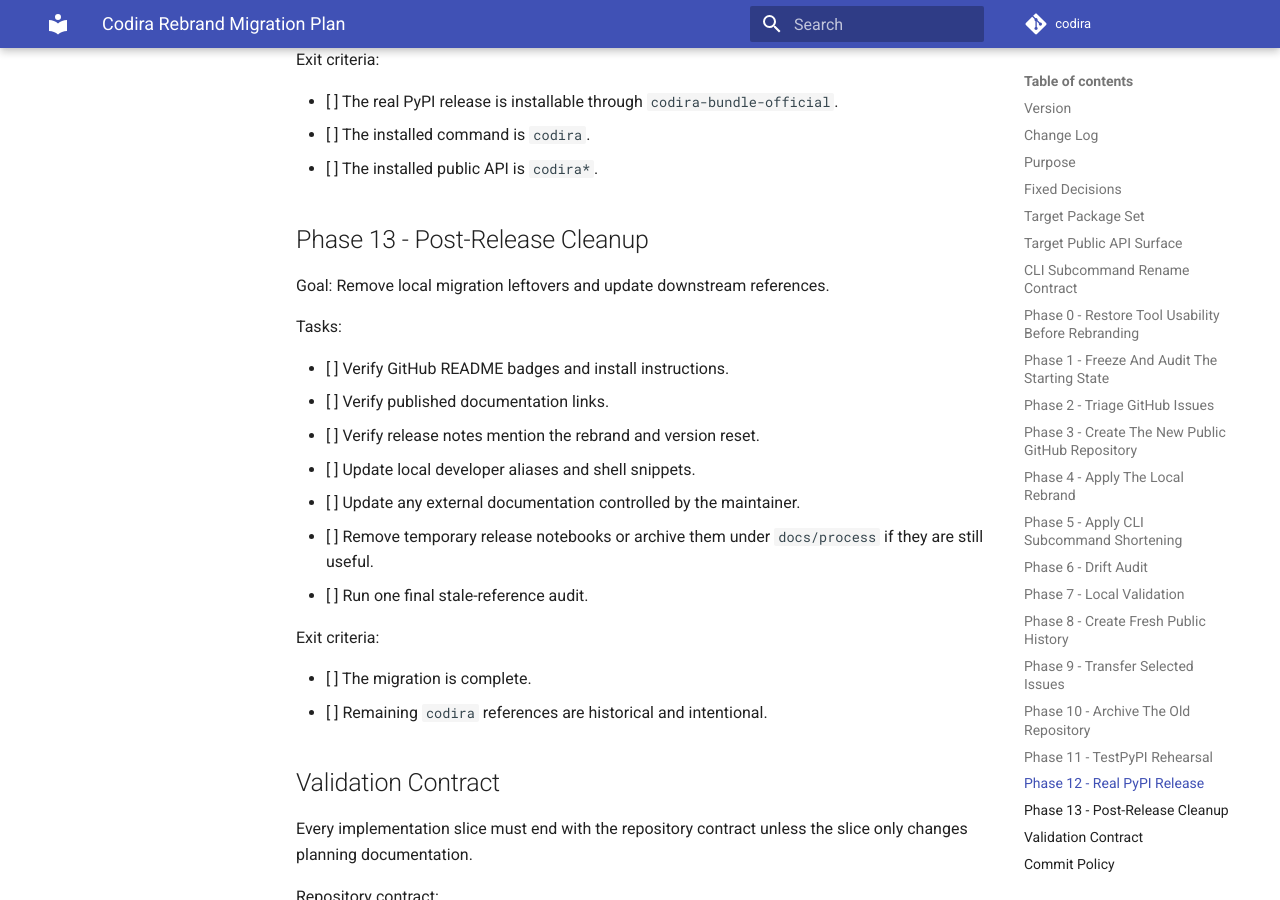
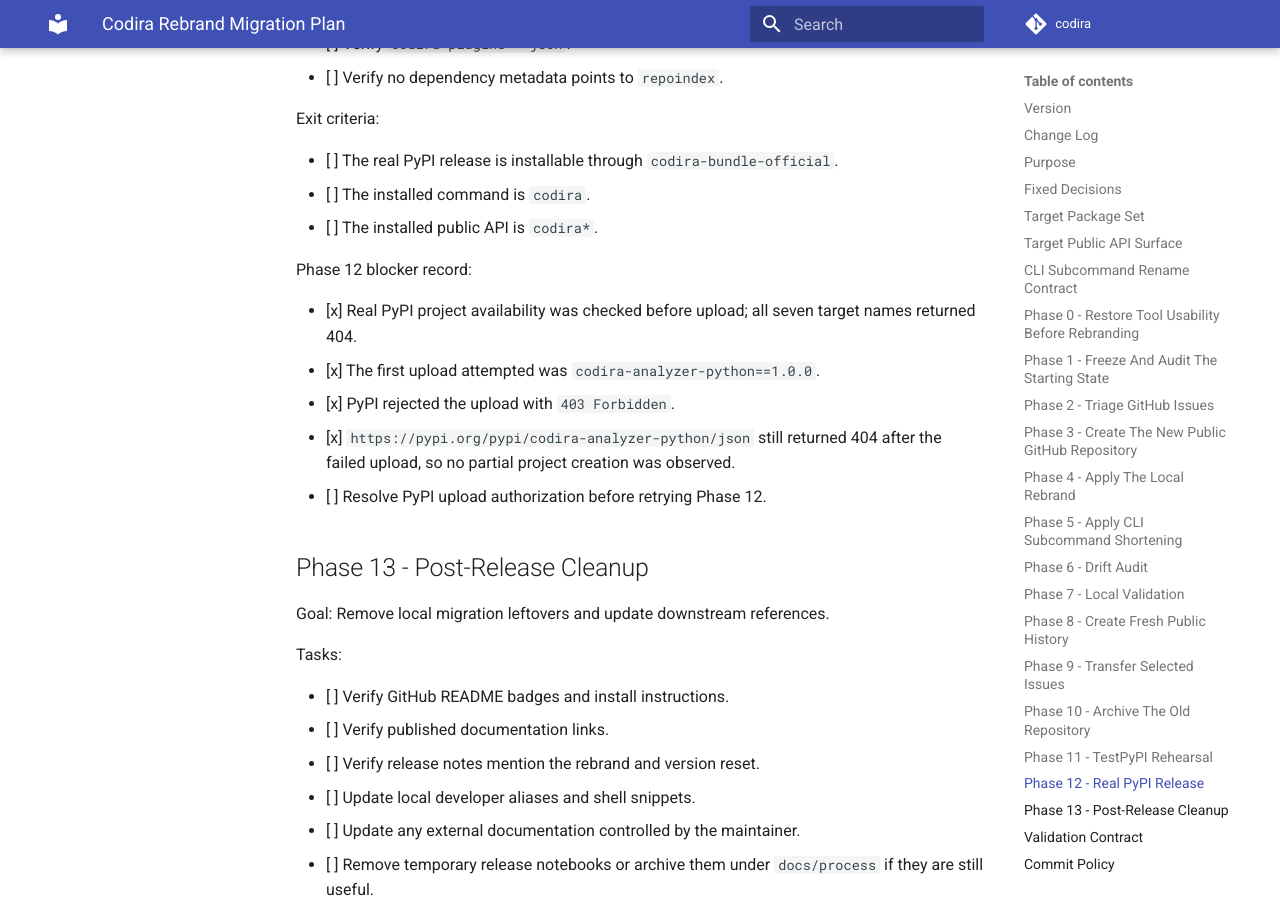
Before and after one commit to marco0560/codira, an MkDocs documentation site: the page built from docs/process/migration-plan-revised.md, in a window 1280 px wide and 900 px high, scrolled down 17640 px. Built offline with MkDocs 1.6.1 and Material for MkDocs 9.7.7, drawn with Linux system fonts in a browser that asks for light colours; comment, search, counter and statistics services are not loaded; some of the changed text lies outside the part shown.

Commit message:
docs(process): record pypi release blocker

```diff
--- a/docs/process/migration-plan-revised.md
+++ b/docs/process/migration-plan-revised.md
@@ -48,6 +48,9 @@ This document supersedes the root-level draft `migration-plan.md` for the
 - `0.1.13`: Complete Phase 11 by uploading all seven `1.0.0` distributions to
   TestPyPI and validating a fresh `codira-bundle-official` install from the
   package index.
+- `0.1.14`: Record the Phase 12 real-PyPI blocker: the first upload attempt
+  was rejected with `403 Forbidden`, and PyPI still reported the attempted
+  project name as absent afterward.
 
 ## Purpose
 
@@ -673,6 +676,17 @@ Exit criteria:
 - [ ] The installed command is `codira`.
 - [ ] The installed public API is `codira*`.
 
+Phase 12 blocker record:
+
+- [x] Real PyPI project availability was checked before upload; all seven
+  target names returned 404.
+- [x] The first upload attempted was
+  `codira-analyzer-python==1.0.0`.
+- [x] PyPI rejected the upload with `403 Forbidden`.
+- [x] `https://pypi.org/pypi/codira-analyzer-python/json` still returned 404
+  after the failed upload, so no partial project creation was observed.
+- [ ] Resolve PyPI upload authorization before retrying Phase 12.
+
 ## Phase 13 - Post-Release Cleanup
 
 Goal:
```
Also changed, not shown: other parts of docs/process/migration-plan-revised.md (+1 -1 lines).
